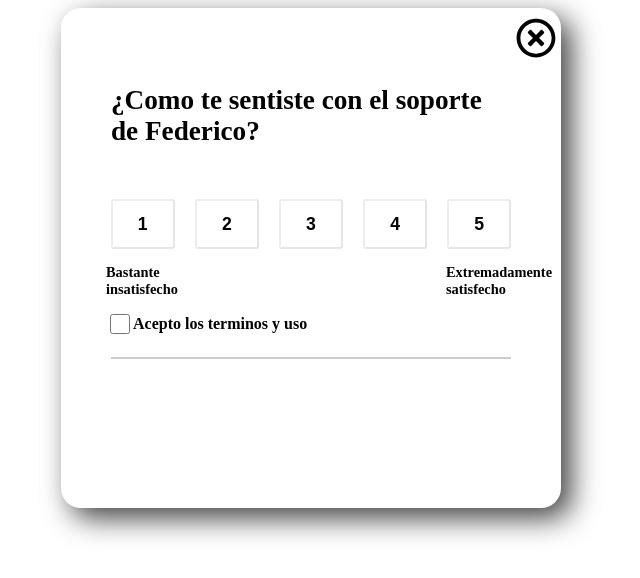
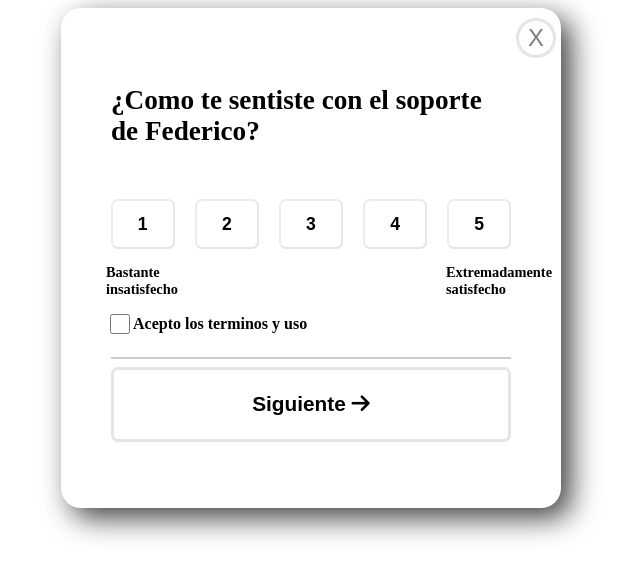
Before and after one commit to mauro4889/challenge-002, a plain HTML site: page index.html in a window 1280 px wide. Shown: the whole page, without its empty margins (329-969 px from the left). Drawn offline with Linux system fonts and the light colour scheme.

Commit message:
Se agrego el boton siguiente

```diff
--- a/index.css
+++ b/index.css
@@ -14,12 +14,20 @@ justify-content: center;
     border-radius: 20px;
 }
 
-.imgClose{
+.btnCerrar{
     width: 8%;
     height: 8%;
     margin-left: 90%;
     margin-top: 2%;
+    border-style: none;
+    background-color: white;
+    border: solid rgba(0,0,0,0.1);
+    border-radius: 50px;
+    font-size:150%;
+    font-weight: lighter;
+    color: rgba(0,0,0,0.5);
 }
+
 .pPregunta{
     display: flex;
     margin-left: 10%;
@@ -43,6 +51,7 @@ justify-content: center;
     font-size: 110%;
     border-color: rgba(0,0,0,0.1);
     background-color: white;
+    border-radius: 7px;
 }
 
 input:hover{
@@ -87,3 +96,19 @@ hr{
     height: 0.3%;
     border: none;
 }
+.btnSiguiente{
+    height: 15%;
+    width: 80%;
+    border-radius: 7px;
+    border-style: none;
+    border: solid rgba(0,0,0,0.1);
+    background-color: white;
+    font-size: 130%;
+    font-weight: bold;
+}
+button:hover{
+    background-color: #FF0099;
+    box-shadow: -1px 10px 25px -5px rgba(0,0,0,0.75);
+    -webkit-box-shadow: -1px 10px 25px -5px rgba(0,0,0,0.75);
+    -moz-box-shadow: -1px 10px 25px -5px rgba(0,0,0,0.75);
+}
--- a/index.html
+++ b/index.html
@@ -5,11 +5,12 @@
     <meta http-equiv="X-UA-Compatible" content="IE=edge">
     <meta name="viewport" content="width=device-width, initial-scale=1.0">
     <link rel="stylesheet" href="index.css">
+    <script src="https://kit.fontawesome.com/b4fc6ad5d9.js" crossorigin="anonymous"></script>
     <title>Document</title>
 </head>
 <body>
     <div class="container">
-        <img src="./adds/times-circle-regular.svg" alt="close" class="imgClose">
+        <button class="btnCerrar">X</button>
         <div class="pPregunta">
             <p>¿Como te sentiste con el soporte de Federico?</p>
         </div>
@@ -33,6 +34,7 @@
             <p>Acepto los terminos y uso</p>
         </div>
         <hr>
+        <button class="btnSiguiente">Siguiente <i class="fas fa-arrow-right"></i></button>
     </div>
 
 </body>
```
Also changed, not shown: adds/long-arrow-alt-right-solid.svg (added).
